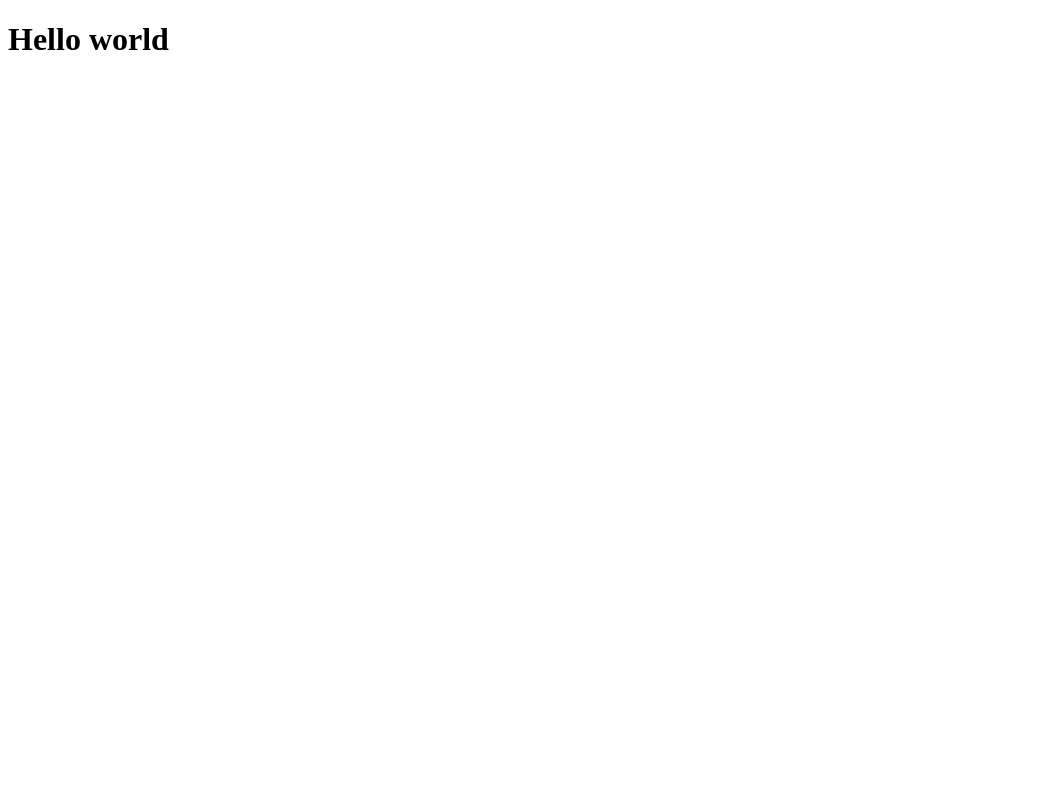
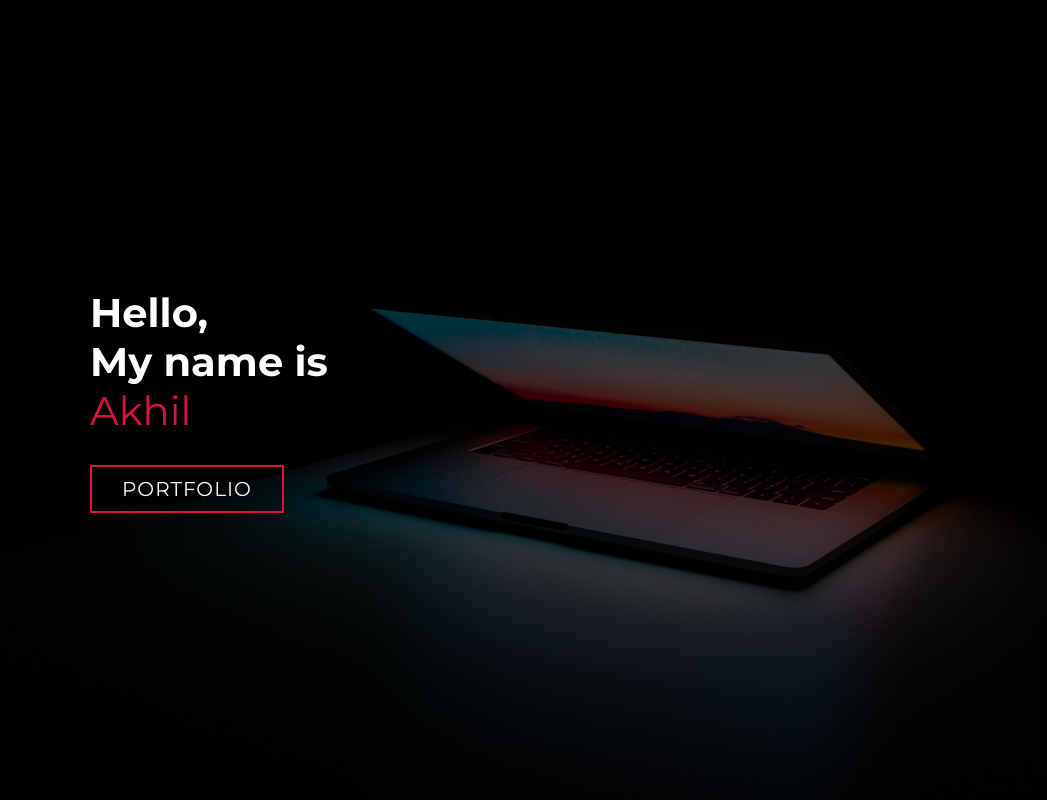
Before and after one commit to Akhil240901/portfolio, a plain HTML site: page index.html in a window 1280 px wide. Shown: the whole page, without its empty margins (0-1047 px from the left). Drawn offline with Linux system fonts and the light colour scheme.

Commit message:
using css property ,we made transitive hero section

```diff
--- a/index.html
+++ b/index.html
@@ -7,6 +7,18 @@
     <title>My Website</title>
 </head>
 <body>
-    <h1>Hello world</h1>
+  <!--Hero Section-->
+   <section id="hero">
+       <div class="hero container">
+         <div>
+             <h1>Hello,<Span></Span></h1>
+             <h1>My name is <span></span></h1>
+             <h1>Akhil <span></span></h1>
+             <a href="/" type="button" class="pBtn">PortFolio</a>
+         </div>
+       </div>
+   </section>
+
+  <!--End of Hero Section-->
 </body>
 </html>
--- a/style.css
+++ b/style.css
@@ -0,0 +1,130 @@
+ @import url('https://fonts.googleapis.com/css2?family=Montserrat:wght@300;400;700&display=swap');
+
+*{
+    padding: 0;
+    margin: 0;
+    box-sizing: border-box;
+}
+html{
+    font-size: 10px;
+    font-family: 'Montserrat',sans-serif;
+}
+h1{
+    color: white;
+}
+a{
+    text-decoration: none;
+    color: wheat;
+}
+.container{
+    min-height: 100vh;
+    width: 100%;
+    display: flex;
+    align-items: center;
+    justify-content: center;
+}
+
+
+#hero .pBtn{
+    display: inline-block;
+	padding: 10px 30px;
+	color: white;
+	background-color: transparent;
+	border: 2px solid crimson;
+	font-size: 2rem;
+	text-transform: uppercase;
+	letter-spacing: 0.1rem;
+	margin-top: 30px;
+	transition: 0.3s ease;
+	transition-property: background-color, color;
+}
+
+#hero .pBtn:hover{
+    color:white;
+    background-color: crimson;
+}
+
+#hero {
+	background-image: url(./img/hero-bg.jpg);
+	background-size: cover;
+	background-position: top center;
+	position: relative;
+	z-index: 1;
+}
+#hero::after {
+	content: '';
+	position: absolute;
+	left: 0;
+	top: 0;
+	height: 100%;
+	width: 100%;
+	background-color: black;
+	opacity: 0.7;
+	z-index: -1;
+}
+#hero .hero {
+	max-width: 1200px;
+	margin: 0 auto;
+	padding: 0 50px;
+	justify-content: flex-start;
+}
+#hero h1 {
+	display: block;
+	width: fit-content;
+	font-size: 4rem;
+	position: relative;
+	color:transparent;
+	animation: text_reveal 0.5s ease forwards;
+	animation-delay: 1s;
+}
+#hero h1:nth-child(1) {
+	animation-delay: 1s;
+}
+#hero h1:nth-child(2) {
+	animation-delay: 2s;
+}
+#hero h1:nth-child(3) {
+	animation: text_reveal_name 0.5s ease forwards;
+	animation-delay: 3s;
+}
+#hero h1 span {
+	position: absolute;
+	top: 0;
+	left: 0;
+	height: 100%;
+	width: 0;
+	background-color: crimson;
+	animation: text_reveal_box 1s ease;
+	animation-delay: 0.5s;
+}
+#hero h1:nth-child(1) span {
+	animation-delay: 0.5s;
+}
+#hero h1:nth-child(2) span {
+	animation-delay: 1.5s;
+}
+#hero h1:nth-child(3) span {
+	animation-delay: 2.5s;
+}
+
+@keyframes text_reveal_box {
+	50% {
+		width: 100%;
+		left: 0;
+	}
+	100% {
+		width: 0;
+		left: 100%;
+	}
+}
+@keyframes text_reveal {
+	100% {
+		color: white;
+	}
+}
+@keyframes text_reveal_name {
+	100% {
+		color: crimson;
+		font-weight: 500;
+	}
+}
```
Also changed, not shown: img/Design.jpg (added), img/hero-bg.jpg (added), img/img-1.png (added).
